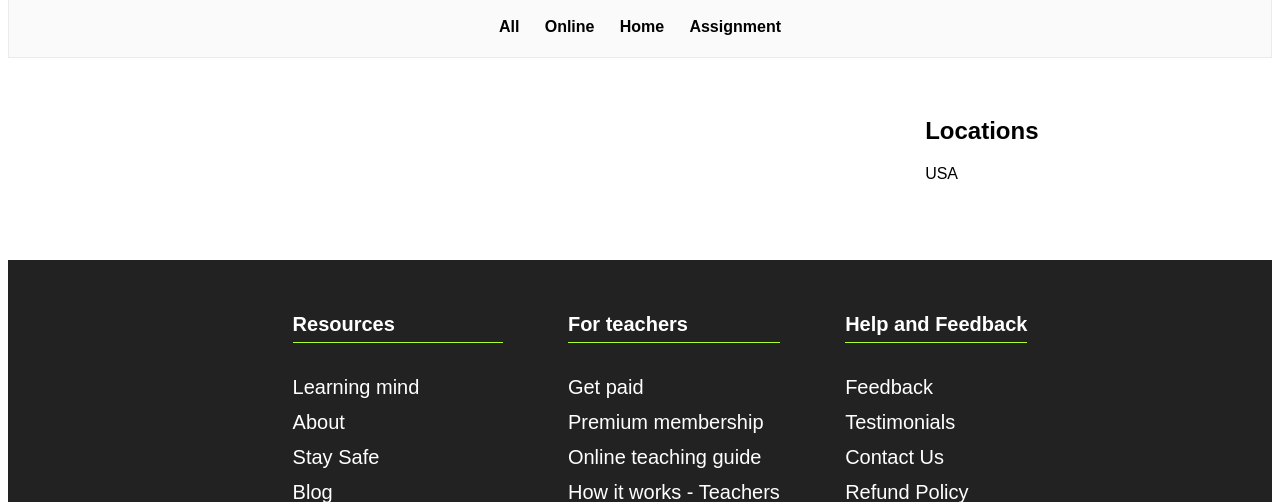
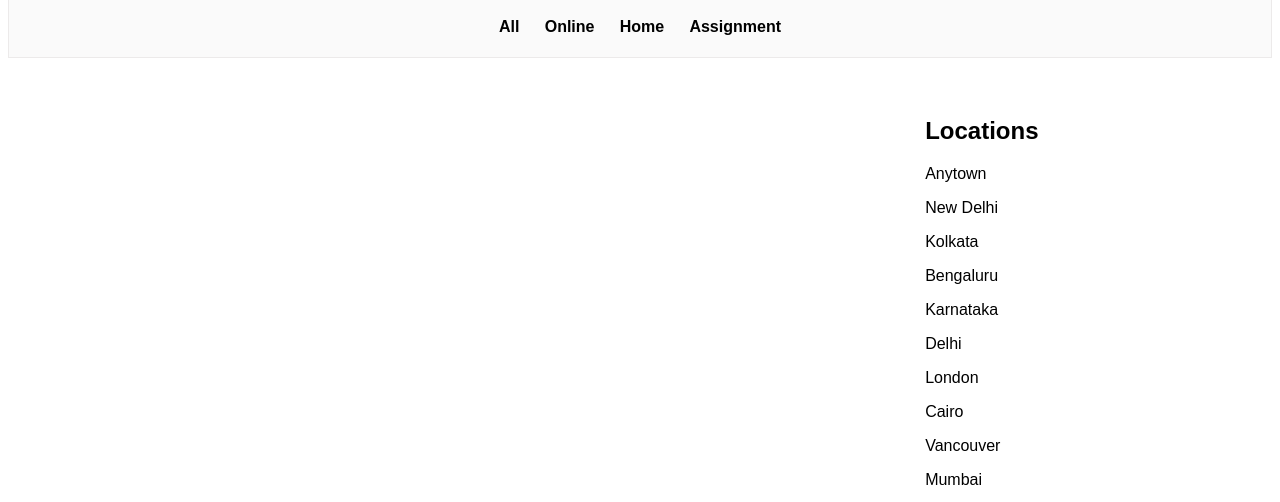
Before and after one commit to Ashik0101/SmartTutor, a plain HTML site: page frontend/tutor/tutor.html in a window 1280 px wide. Shown: the part 238-740 px from the top of the page. Drawn offline with nearby package versions, Linux system fonts and the light colour scheme; no server answers.

Commit message:
locations added to the tutor page

```diff
--- a/backend/model/teacher.model.js
+++ b/backend/model/teacher.model.js
@@ -51,6 +51,7 @@ const teacherSchema = new mongoose.Schema({
   },
   degrees: [degreeSchema],
   address: String,
+  state:String,
   fees: {
     type: Number,
     default: 0,
--- a/frontend/tutor/tutor.html
+++ b/frontend/tutor/tutor.html
@@ -72,7 +72,20 @@
                 <h2>Locations</h2>
                 <div id="location-box">
                     <div class="countryName">
-                        <p>USA</p>
+                        <p>Anytown</p>
+                        <p>New Delhi</p>
+                        <p>Kolkata</p>
+                        <p>Bengaluru</p>
+                        <p>Karnataka</p>
+                        <p>Delhi</p>
+                        <p>London</p>
+                        <p>Cairo</p>
+                        <p>Vancouver</p>
+                        <p>Mumbai</p>
+                        <p>Chennai</p>
+                        <p>Hyderabad</p>
+                        <p>Jaipur</p>
+                        <p>Ahmedabad</p>
                     </div>
                 </div>
             </div>
```
